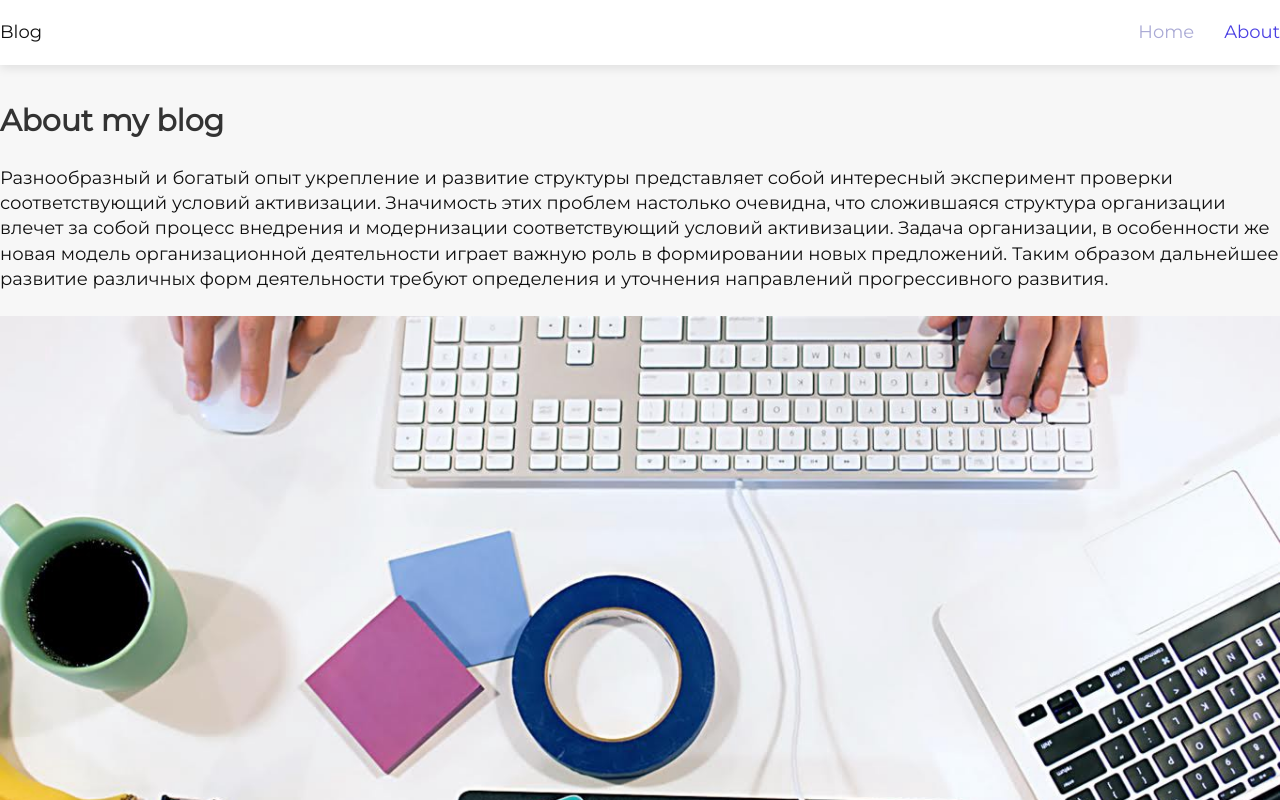
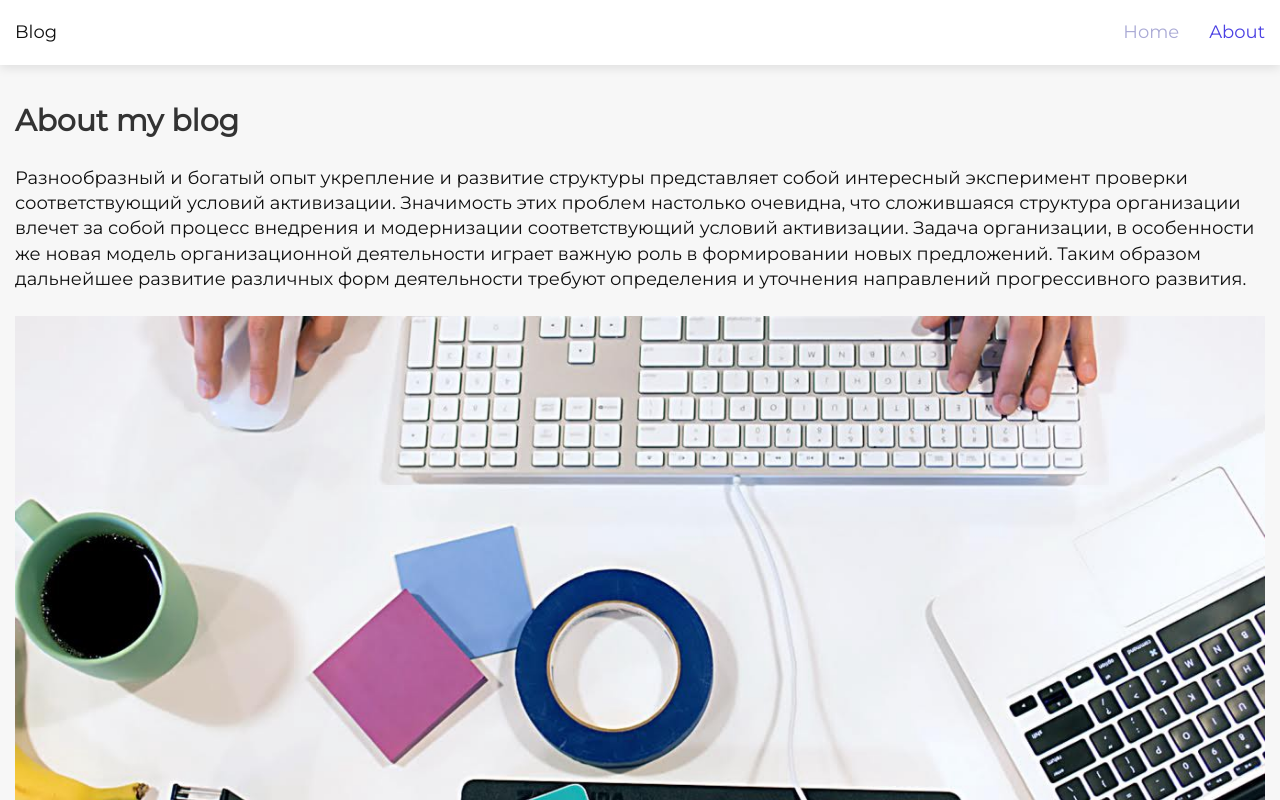
Before and after one commit to karyna4k/Blog, a Nuxt app: page /about in a window 1280 px wide. Shown: the top 800 px of the page. Built offline with nearby package versions, Linux system fonts and the light colour scheme.

Commit message:
fix: change container style

```diff
--- a/assets/scss/main.scss
+++ b/assets/scss/main.scss
@@ -81,6 +81,7 @@ section, .section {
   position: relative;
   max-width: $desktopWidth;
   margin: 0 auto;
+  padding: 0 15px;
   @media screen and (max-width: $smDesktopWidth) {
     max-width: $tableWidth;
   }
```
